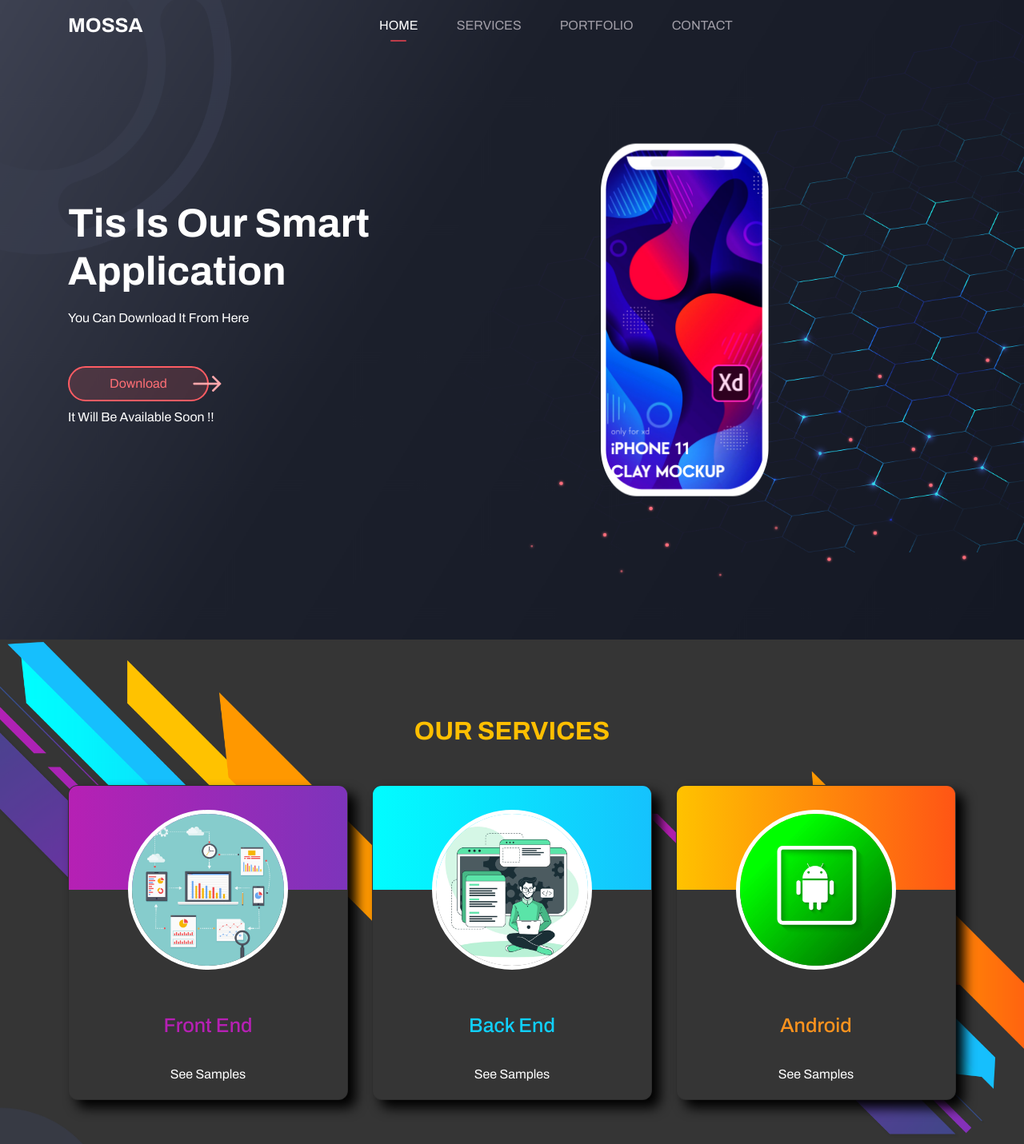
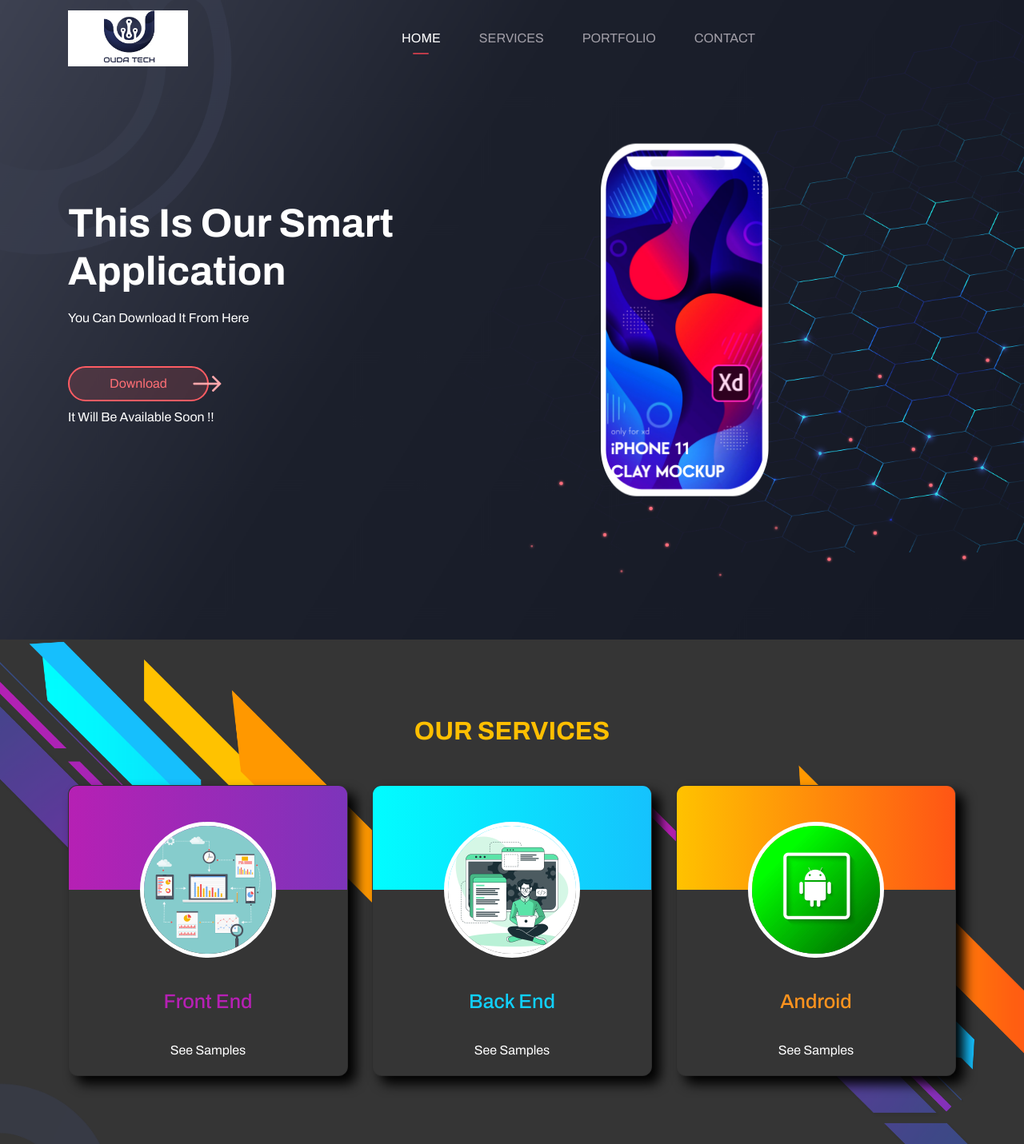
Before and after one commit to mustafashokry555/Mossa, a plain HTML site: page index.html in a window 1280 px wide. Shown: the top 1431 px of the page at 80% size. Drawn offline with Linux system fonts and the light colour scheme.

Commit message:
add logo & modify cards

```diff
--- a/css/index-style.css
+++ b/css/index-style.css
@@ -20,10 +20,10 @@
   top: 0;
   left: 0;
 }
-.navbar-brand
+.navbar-brand img
 {
-  font-size: 25px;
-  font-weight: 900;
+  width: 150px;
+  height: 70px;
 }
 nav ul .nav-link
 {
@@ -124,7 +124,8 @@
 {
   transform: translateY(-50%);
   border: 5px solid #ffffff;
-  width: 200px;
+  width: 170px;
+  max-width: 98%;
 }
 #services .card h5
 {
@@ -244,6 +245,7 @@
 /*media style*/
 @media(max-width:990px)
 {
+  header h1{font-size: 40px;}
   nav ul  .nav-link::after{display: none;}
   #services .card1{left: 0;}
   #services .card2{top: 0;}
--- a/index.html
+++ b/index.html
@@ -23,7 +23,7 @@
 
     <!--Loading Section-->
     <div id="loading">
-      <span class="position-absolute">MOSSA</span>
+      <span class="text-uppercase position-absolute">Ouda tech</span>
       <div class="spinner d-flex justify-content-center align-items-center">
       </div>
     </div>
@@ -34,7 +34,7 @@
       <div class="container">
 
 
-        <a class="navbar-brand  text-white" href="#">MOSSA</a>
+        <a class="navbar-brand  text-white" href="#"><img src="assets/logo.jpeg"></a>
         <button class="bg-light navbar-toggler" type="button" data-toggle="collapse" data-target="#navbarSupportedContent" aria-controls="navbarSupportedContent" aria-expanded="false" aria-label="Toggle navigation">
           <span class="navbar-toggler-icon "></span>
         </button>
@@ -68,7 +68,7 @@
 
           <div>
             <h1 class="mb-3">
-              Tis Is Our Smart<br>
+              This Is Our Smart<br>
               Application
             </h1>
             <p class="text-capitalize mb-5">you can download it from here</p>
@@ -87,9 +87,9 @@
     <section class="py-5 section" id="services">
       <div class="container py-5">
         <h2 style="color: #FFBF00;font-weight: 700;" class="text-center text-uppercase mb-5">Our Services</h2>
-        <div class="row">
+        <div class="row d-flex justify-content-around">
 
-          <div class="col-md-4">
+          <div class="col-md-4 col-6">
 
             <div class="card card1">
               <div style=" background-image: linear-gradient(to right,#B620B4,#7D34BB);"></div>
@@ -98,7 +98,7 @@
               <a href="#frontEnd" class="text-center">See Samples</a>
             </div>
           </div>
-          <div class="col-md-4">
+          <div class="col-md-4 col-6">
 
             <div class="card card2">
               <div style=" background-image: linear-gradient(to right,#01FDFF,#15C2FD);"></div>
@@ -107,7 +107,7 @@
               <a href="#backEnd" class="text-center">See Samples</a>
             </div>
           </div>
-          <div class="col-md-4">
+          <div class="col-md-4 col-6">
 
             <div class="card card3">
               <div style=" background-image: linear-gradient(to right,#FFC200,#FF5515);"></div>
@@ -211,7 +211,7 @@
         </div>
         </div>
       </div>
-      <p class="text-center text-capitalize" style="font-size: 25px; font-weight: 500;">we hope you a happy visit</p>
+      <p class=" container text-center text-capitalize" style="font-size: 25px; font-weight: 500;">we hope you a happy visit</p>
     </section>
     <!--End contact-->
 
```
Also changed, not shown: assets/logo.jpeg (added).
